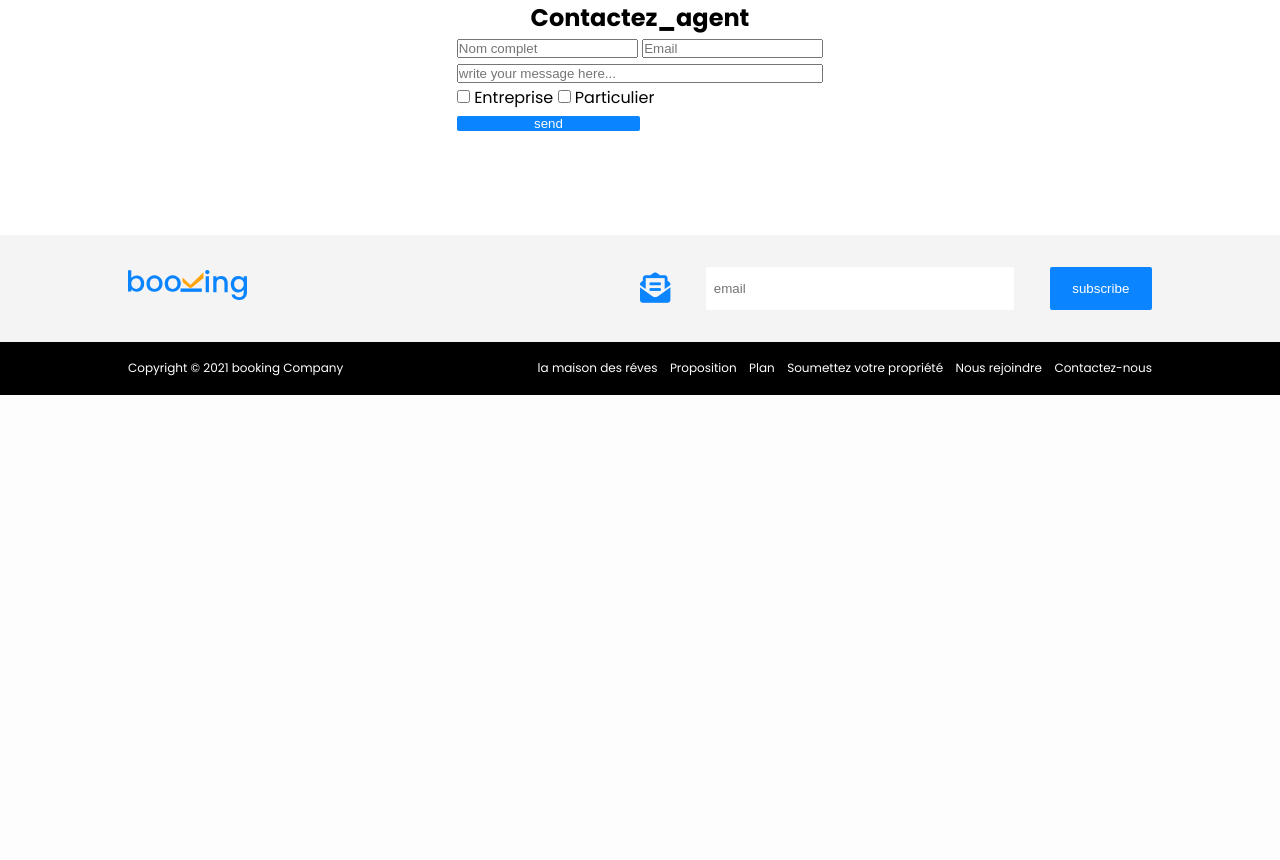
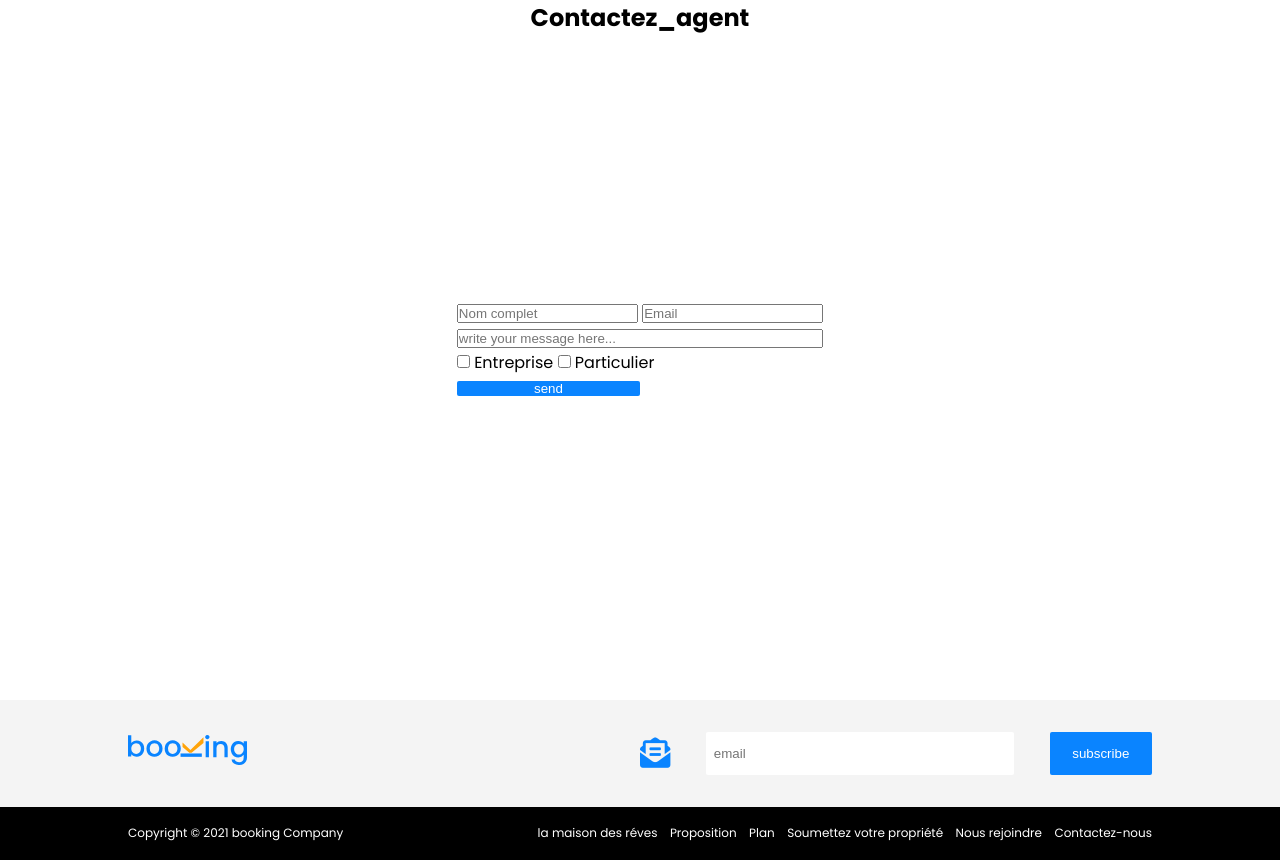
Before and after one commit to TijClass/Anonymous_Booking_website, a PHP site: page /views/Contacte.view.php in a window 1280 px wide. Shown: the part 800-1660 px from the top of the page. Before the commit the page ends 1195 px from the top, so only its background shows below. Run offline with PHP 8.4, Linux system fonts and the light colour scheme.

Commit message:
add section contact

```diff
--- a/Codes/css/style.comp.css
+++ b/Codes/css/style.comp.css
@@ -413,6 +413,7 @@ footer {
 .containerContacte {
   margin-top: 100px;
   width: 80%;
+  height: 75vh;
   margin: 0% auto;
   display: flex;
   flex-direction: column;
@@ -456,7 +457,6 @@ footer {
 .text {
   width: 100%;
   weight: 400; }
-  font-size: 15px; }
 
 .first-title {
   font-size: 49px;
--- a/Codes/sass/_contact.scss
+++ b/Codes/sass/_contact.scss
@@ -1,7 +1,7 @@
 .containerContacte{
     margin-top: 100px;
     width:80%;
-    // height: 75vh;
+    height: 75vh;
    margin: 0% auto;
    display: flex;
    flex-direction: column;
```
